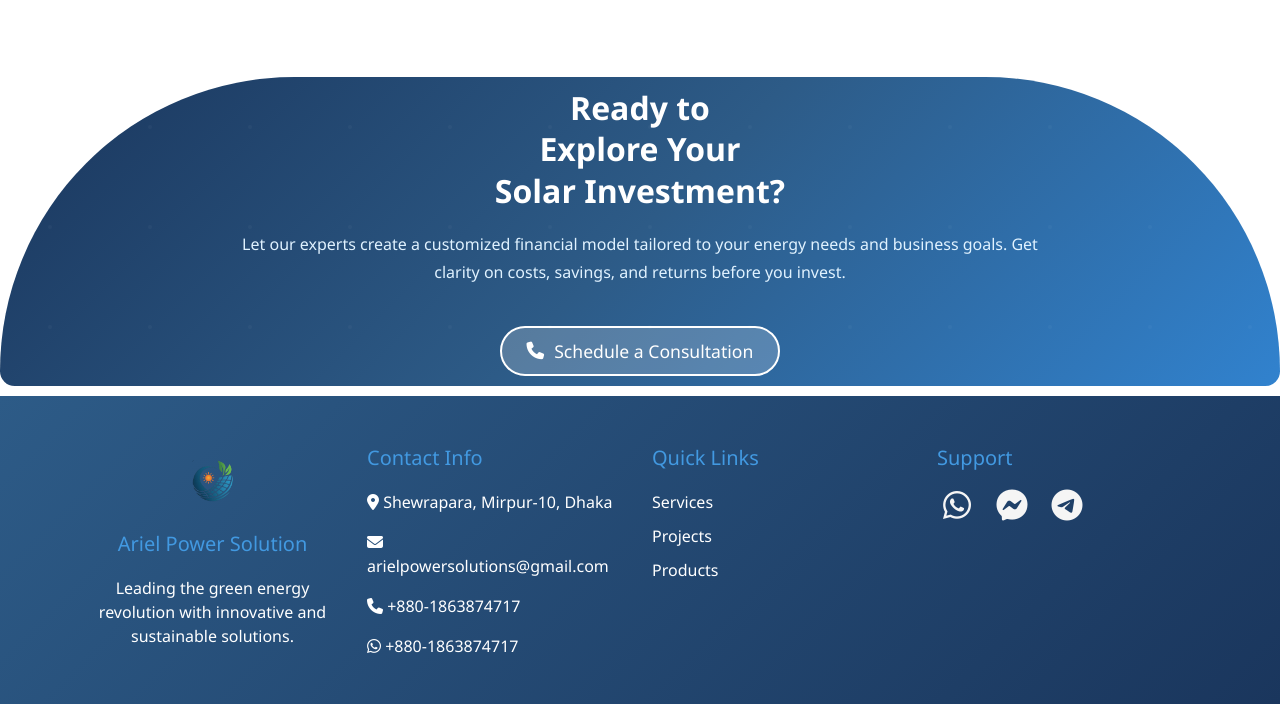
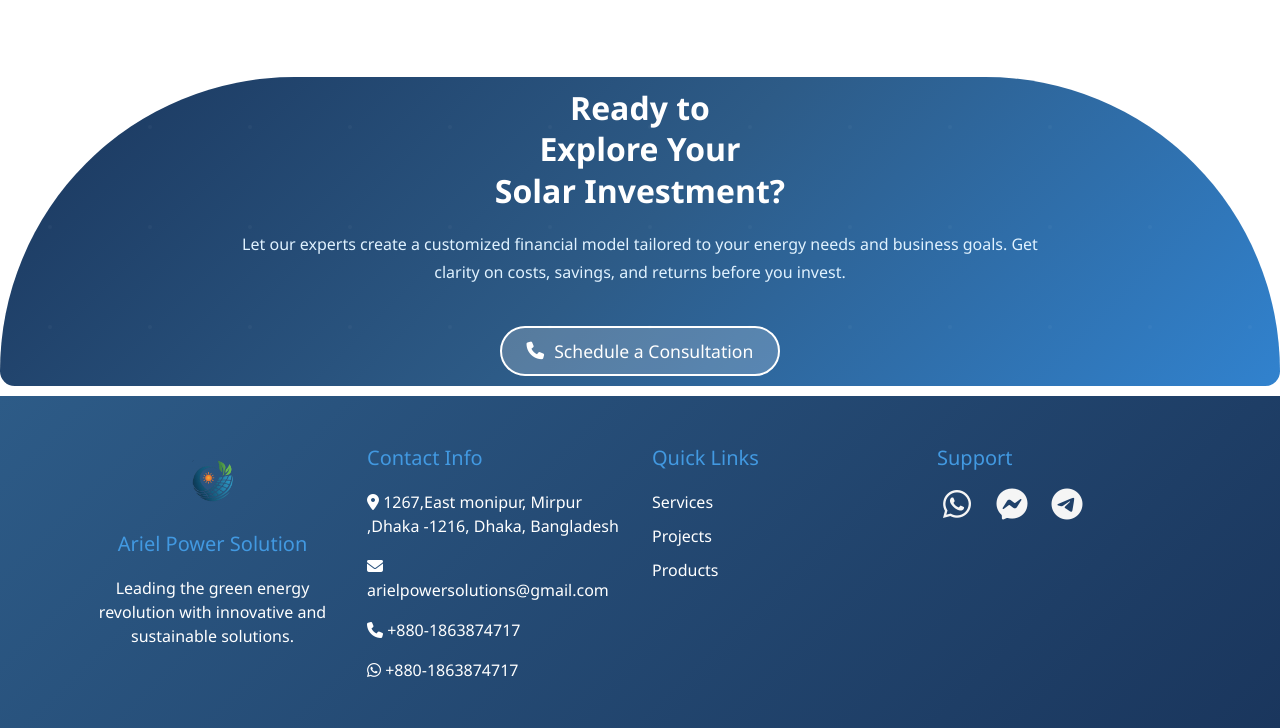
Before and after one commit to dashpranta145-design/ariel-power-solutions, a plain HTML site: page financial-model.html in a window 1280 px wide. Shown: the part 2644-3372 px from the top of the page. Before the commit the page ends 3348 px from the top, so only its background shows below. Drawn offline with nearby package versions, Linux system fonts and the light colour scheme.

Commit message:
Support links are properly set

```diff
--- a/financial-model.html
+++ b/financial-model.html
@@ -1386,8 +1386,8 @@
             <div class="footer-column">
               <h5>Contact Info</h5>
               <p>
-                <i class="fas fa-map-marker-alt"></i> Shewrapara, Mirpur-10,
-                Dhaka
+                <i class="fas fa-map-marker-alt"></i> 1267,East monipur, Mirpur
+                ,Dhaka -1216, Dhaka, Bangladesh
               </p>
               <p>
                 <i class="fas fa-envelope"></i> arielpowersolutions@gmail.com
@@ -1408,13 +1408,24 @@
             <div class="footer-column">
               <h5>Support</h5>
               <div class="support-links">
-                <div><i class="fab fa-whatsapp"></i></div>
-                <div><i class="fab fa-facebook-messenger"></i></div>
-                <div><i class="fab fa-telegram"></i></div>
+                <div>
+                  <a href="https://whatsapp.com/" target="_blank"
+                    ><i class="fab fa-whatsapp"></i
+                  ></a>
+                </div>
+                <div>
+                  <a href="https://www.messenger.com/" target="_blank"
+                    ><i class="fab fa-facebook-messenger"></i
+                  ></a>
+                </div>
+                <div>
+                  <a href="https://web.telegram.org/a/" target="_blank"
+                    ><i class="fab fa-telegram"></i
+                  ></a>
+                </div>
               </div>
             </div>
-
-        </div>
+          </div>
       </div>
       <button class="scroll-top" onclick="scrollToTop()">
         <i class="fas fa-arrow-up"></i>
@@ -1429,7 +1440,7 @@
       <a href="https://twitter.com" class="social-link" target="_blank">
         <i class="fab fa-twitter"></i>
       </a>
-      <a href="https://linkedin.com" class="social-link" target="_blank">
+      <a href="https://ln.run/1_sr7" class="social-link" target="_blank">
         <i class="fab fa-linkedin-in"></i>
       </a>
     </div>
```
Also changed, not shown: Blog.html (+16 -4 lines), about.html (+18 -6 lines), contact.html (+19 -7 lines), index.html (+15 -3 lines), product.html (+16 -4 lines), service.html (+16 -4 lines).
